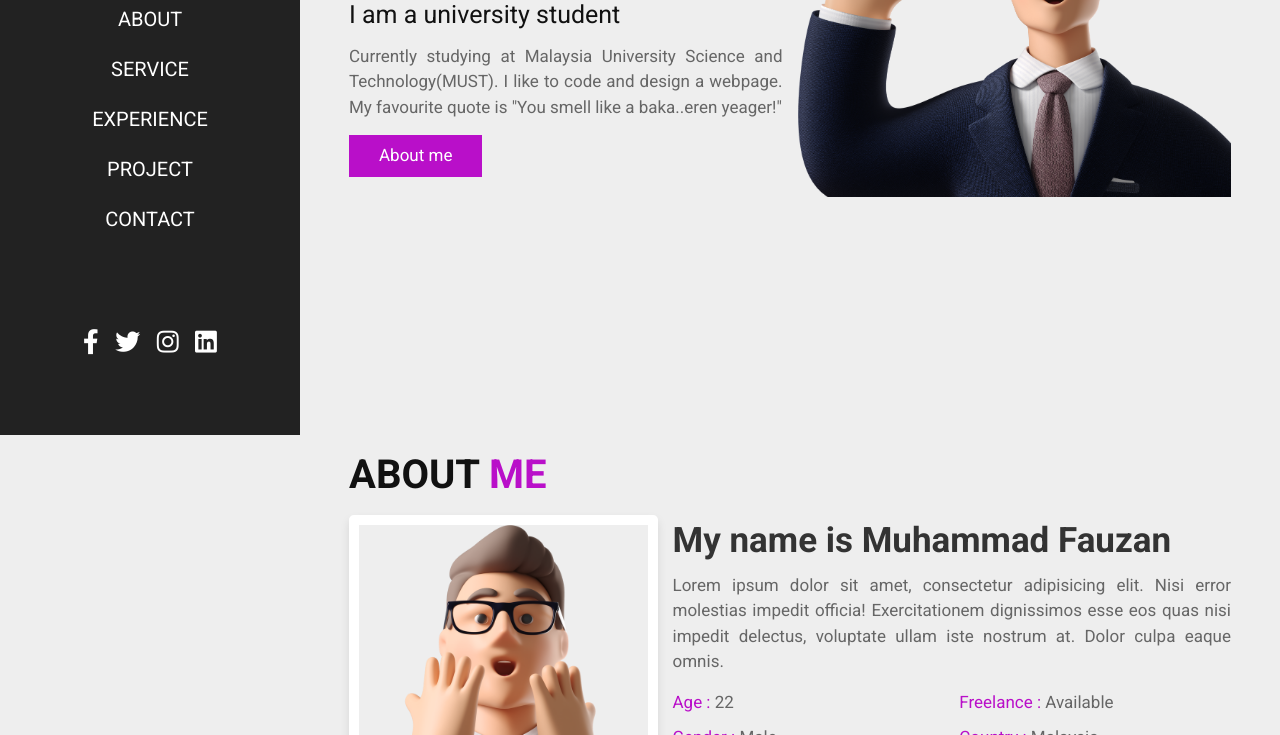
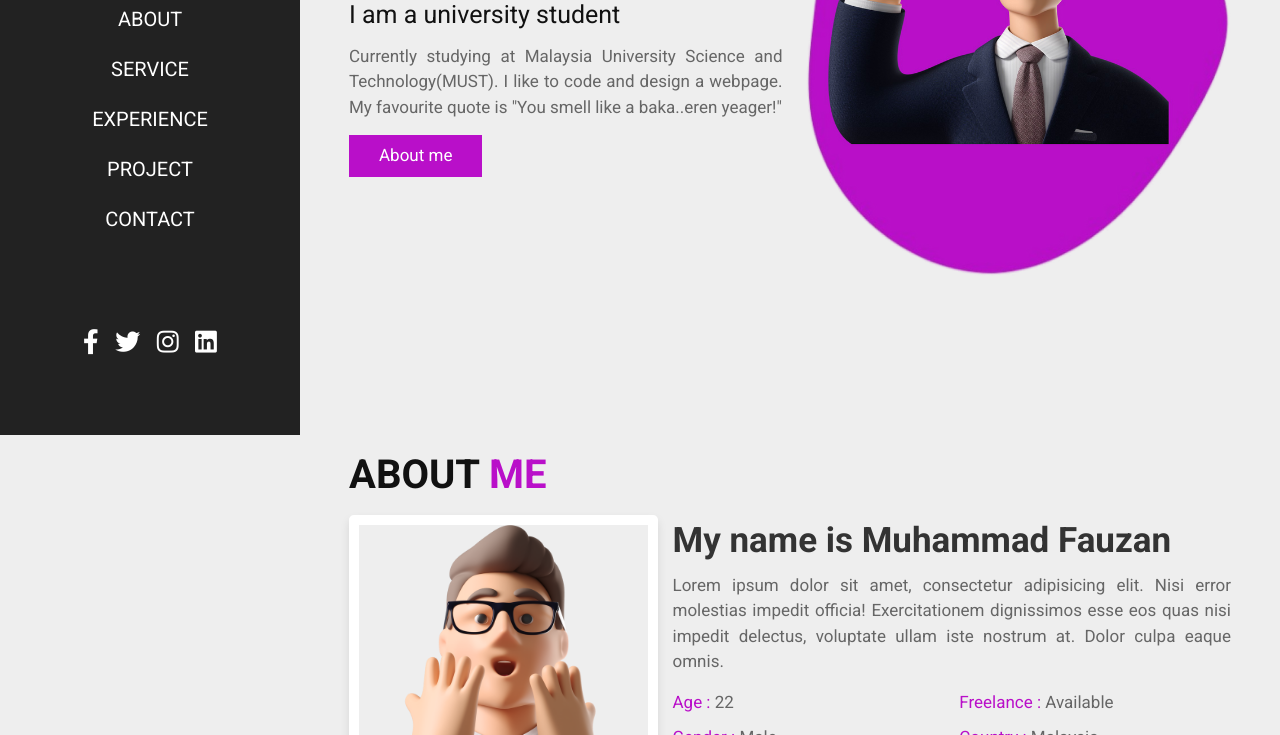
Before and after one commit to Anonymynas/Personal-Portfolio, a plain HTML site: page personal porfolio/index.html in a window 1280 px wide. Shown: the part 365-1100 px from the top of the page. Drawn offline with Linux system fonts and the light colour scheme.

Commit message:
Replace home page image with new one

```diff
--- a/personal porfolio/index.html
+++ b/personal porfolio/index.html
@@ -58,7 +58,7 @@
     </div>
 
     <div class="image">
-        <img src="images/userwave.png" alt="">
+        <img src="images/userhome.png" alt="">
     </div>
 
 </section>
```
Also changed, not shown: personal porfolio/images/userhome.png (added).
